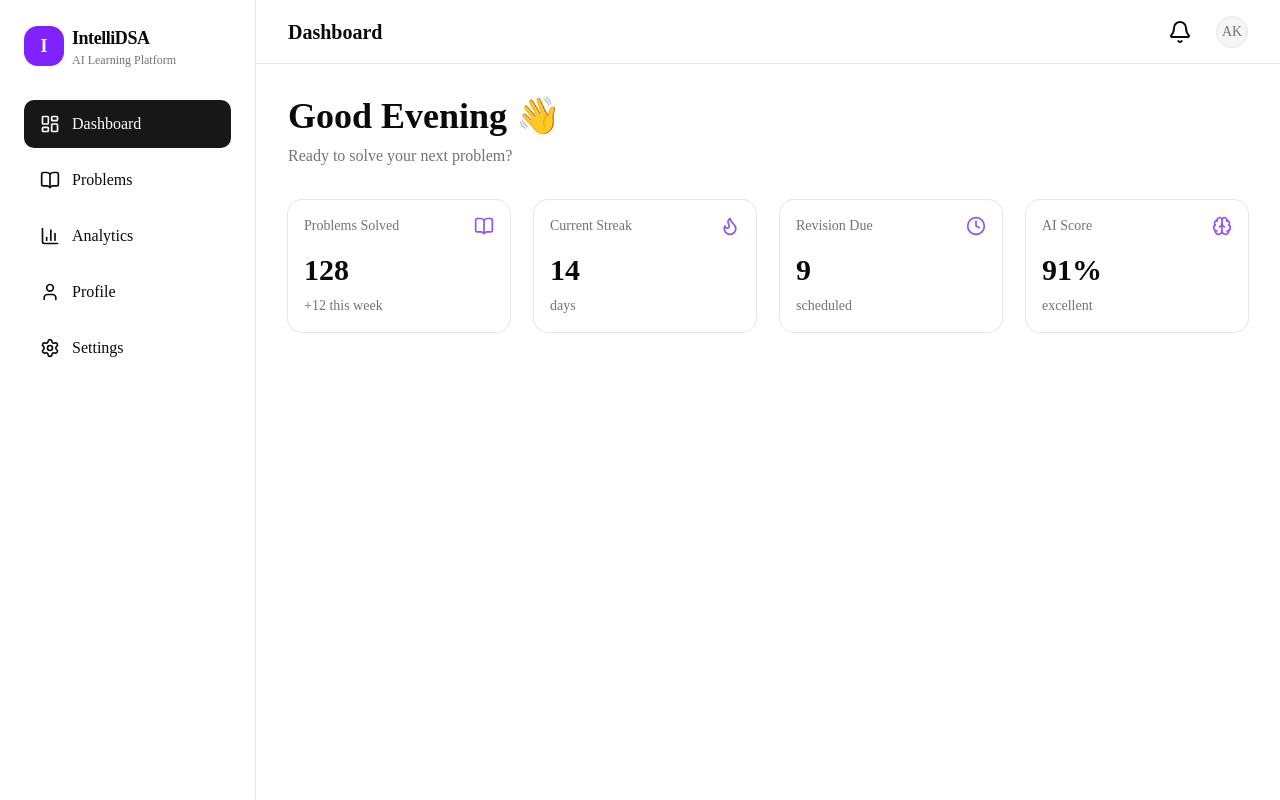
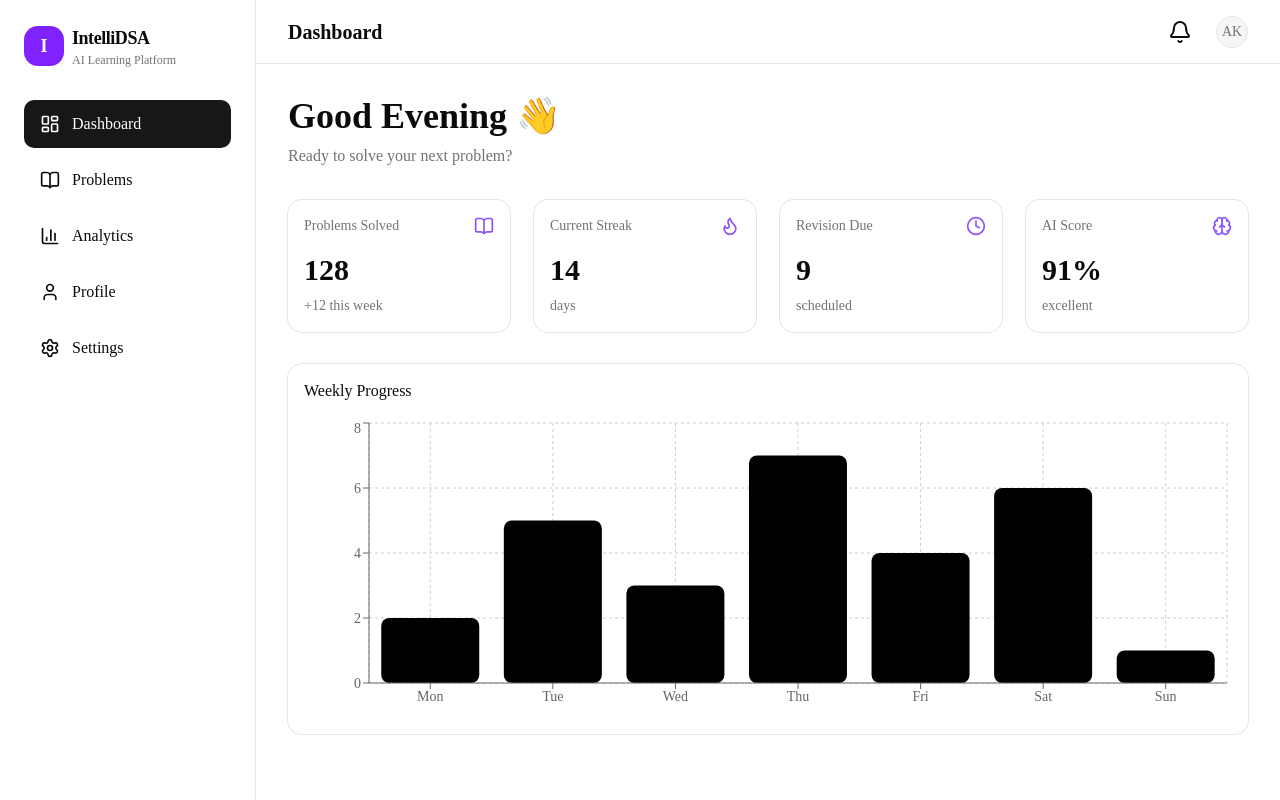
Before and after one commit to anchi204/IntelliDSA, a Next.js app: page /dashboard in a window 1280 px wide. Built offline with nearby package versions, Linux system fonts and the light colour scheme.

Commit message:
Add weekly progress chart

```diff
--- a/app/(dashboard)/dashboard/page.tsx
+++ b/app/(dashboard)/dashboard/page.tsx
@@ -1,6 +1,7 @@
 import StatCard from "@/components/dashboard/stat-card";
 import { dashboardStats } from "@/constants/dashboard";
 import Greeting from "@/components/dashboard/greeting";
+import WeeklyChart from "@/components/dashboard/weekly-chart";
 
 export default function DashboardPage() {
   return (
@@ -18,6 +19,7 @@ export default function DashboardPage() {
           />
         ))}
       </div>
+      <WeeklyChart />
     </div>
   );
 }
--- a/components/dashboard/weekly-chart.tsx
+++ b/components/dashboard/weekly-chart.tsx
@@ -0,0 +1,45 @@
+"use client";
+
+import { weeklyProgress } from "@/constants/chart-data";
+import {
+  Bar,
+  BarChart,
+  CartesianGrid,
+  ResponsiveContainer,
+  Tooltip,
+  XAxis,
+  YAxis,
+} from "recharts";
+
+import {
+  Card,
+  CardContent,
+  CardHeader,
+  CardTitle,
+} from "@/components/ui/card";
+
+export default function WeeklyChart() {
+  return (
+    <Card>
+      <CardHeader>
+        <CardTitle>Weekly Progress</CardTitle>
+      </CardHeader>
+
+      <CardContent>
+        <ResponsiveContainer width="100%" height={300}>
+          <BarChart data={weeklyProgress}>
+            <CartesianGrid strokeDasharray="3 3" />
+
+            <XAxis dataKey="day" />
+
+            <YAxis />
+
+            <Tooltip />
+
+            <Bar dataKey="solved" radius={8} />
+          </BarChart>
+        </ResponsiveContainer>
+      </CardContent>
+    </Card>
+  );
+}
--- /dev/null
+++ b/constants/chart-data.ts
@@ -0,0 +1,9 @@
+export const weeklyProgress = [
+  { day: "Mon", solved: 2 },
+  { day: "Tue", solved: 5 },
+  { day: "Wed", solved: 3 },
+  { day: "Thu", solved: 7 },
+  { day: "Fri", solved: 4 },
+  { day: "Sat", solved: 6 },
+  { day: "Sun", solved: 1 },
+];
```
